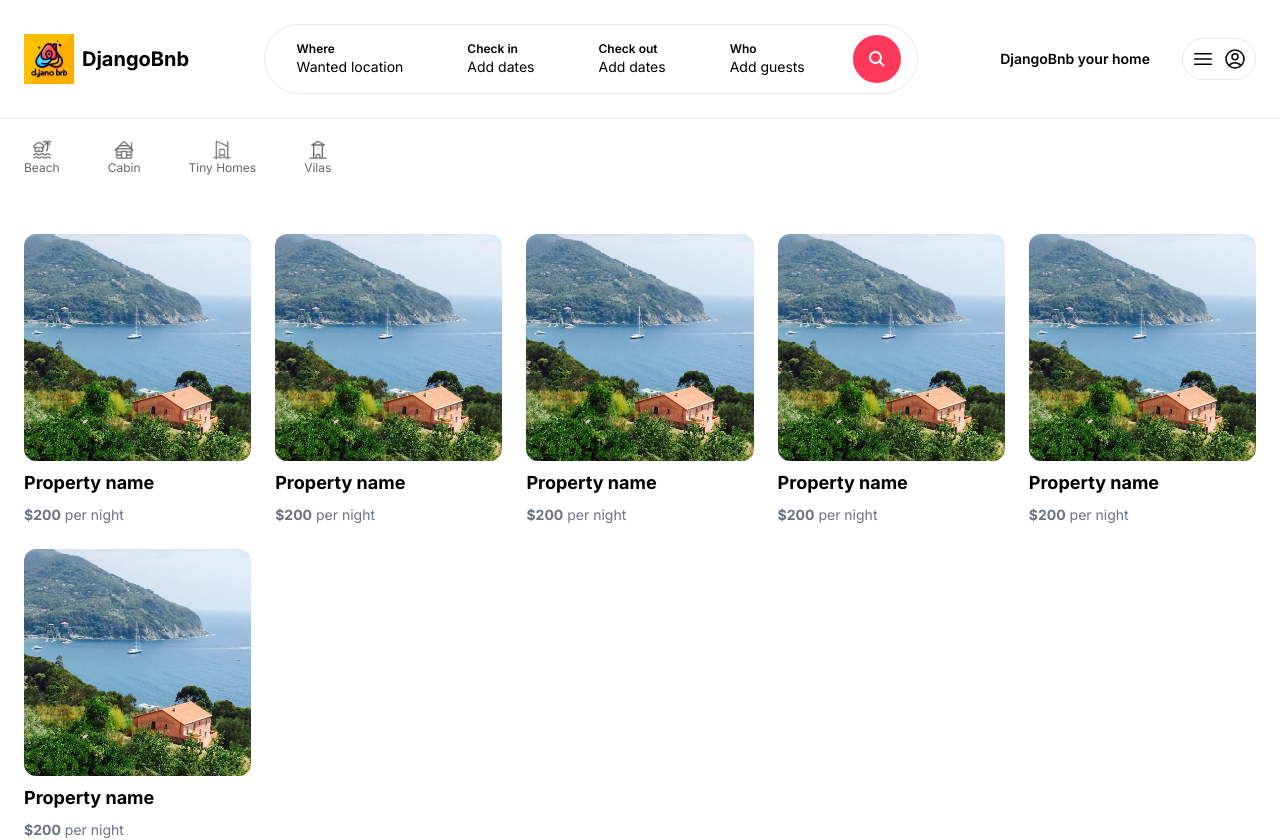
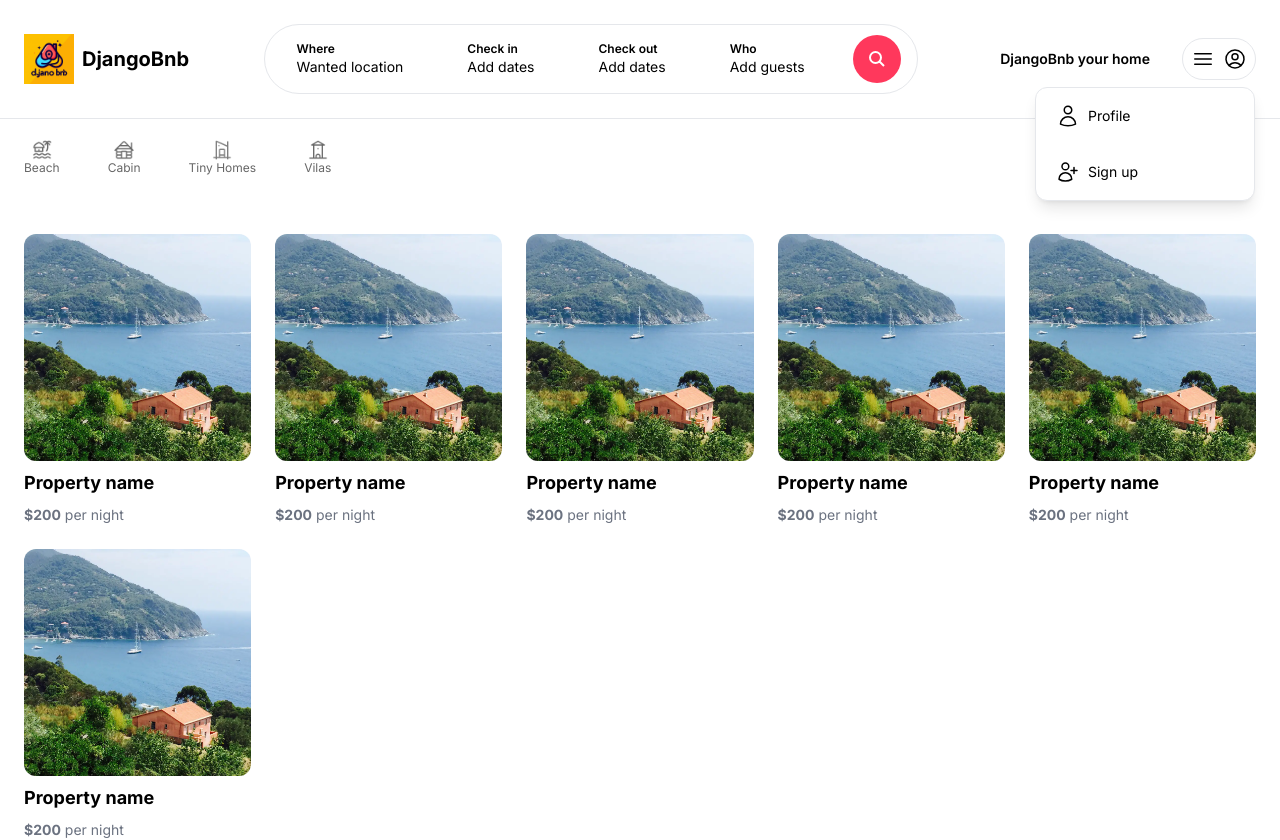
Before and after one commit to Ata-Xan/django-nextjs-airbnb, a Next.js app: page / in a window 1280 px wide. Both pictures are taken after a click on the button 1218 px from the left and 59 px from the top of the page. Built offline with nearby package versions, Linux system fonts and the light colour scheme.

Commit message:
user menu for UserNav is done

```diff
--- /dev/null
+++ b/app/components/navbar/MenuLink.tsx
@@ -0,0 +1,24 @@
+'use client'
+interface MenuLinkProps {
+    label: string;
+    onClick?: () => void;
+    icon?: JSX.Element;
+
+}
+const MenuLink: React.FC<MenuLinkProps> = ({
+    label, onClick, icon
+}) => {
+    return (
+
+        <div onClick={onClick}
+            className="px-5 py-4 hover:bg-gray-100 transition cursor-pointer flex items-center">
+
+            {icon && <div className="mr-2">{icon}</div>}
+            <span className="text-sm">{label}</span>
+        </div>
+    )
+
+
+}
+
+export default MenuLink;
--- a/app/components/navbar/UserNav.tsx
+++ b/app/components/navbar/UserNav.tsx
@@ -1,7 +1,21 @@
+'use client';
+
+import { useState } from 'react';
+import MenuLink from './MenuLink';
+
+
+
+
+
 const UsrNav = () => {
+
+    const [isOpen, setIsOpen] = useState(false)
     return (
         <div className="p-2 relative inline-block border rounded-full">
-            <button className="flex items-center space-x-2">
+            <button className="flex items-center space-x-2"
+            onClick={() => setIsOpen(!isOpen)}
+            >
+
                 <svg fill="none" viewBox="0 0 24 24" strokeWidth="1.5" stroke="currentColor" className="w-6 h-6">
                     <path strokeLinecap="round" strokeLinejoin="round" d="M3.75 6.75h16.5M3.75 12h16.5m-16.5 5.25h16.5" />
                 </svg>
@@ -11,6 +25,18 @@ const UsrNav = () => {
                     <path strokeLinecap="round" strokeLinejoin="round" d="M17.982 18.725A7.488 7.488 0 0 0 12 15.75a7.488 7.488 0 0 0-5.982 2.975m11.963 0a9 9 0 1 0-11.963 0m11.963 0A8.966 8.966 0 0 1 12 21a8.966 8.966 0 0 1-5.982-2.275M15 9.75a3 3 0 1 1-6 0 3 3 0 0 1 6 0Z" />
                 </svg>
             </button>
+            {isOpen && (
+                <div className="w-[220px] absolute top-12 right-0 w-48 bg-white border rounded-xl shadow-lg flex flex-col">
+                    <MenuLink label="Profile" onClick={() => console.log("clicked button")} icon={(
+                        <svg xmlns="http://www.w3.org/2000/svg" fill="none" viewBox="0 0 24 24" stroke-width="1.5" stroke="currentColor" className="w-6 h-6">
+                            <path strokeLinecap="round" strokeLinejoin="round" d="M15.75 6a3.75 3.75 0 1 1-7.5 0 3.75 3.75 0 0 1 7.5 0ZM4.501 20.118a7.5 7.5 0 0 1 14.998 0A17.933 17.933 0 0 1 12 21.75c-2.676 0-5.216-.584-7.499-1.632Z" />
+                        </svg>
+                    )} />
+                    <MenuLink label="Sign up" onClick={() => console.log("clicked button")} icon={(<svg xmlns="http://www.w3.org/2000/svg" fill="none" viewBox="0 0 24 24" stroke-width="1.5" stroke="currentColor" class="w-6 h-6">
+                        <path stroke-linecap="round" stroke-linejoin="round" d="M18 7.5v3m0 0v3m0-3h3m-3 0h-3m-2.25-4.125a3.375 3.375 0 1 1-6.75 0 3.375 3.375 0 0 1 6.75 0ZM3 19.235v-.11a6.375 6.375 0 0 1 12.75 0v.109A12.318 12.318 0 0 1 9.374 21c-2.331 0-4.512-.645-6.374-1.766Z" />
+                    </svg>
+                    )} />
+                </div>)}
 
         </div>
     )
```
